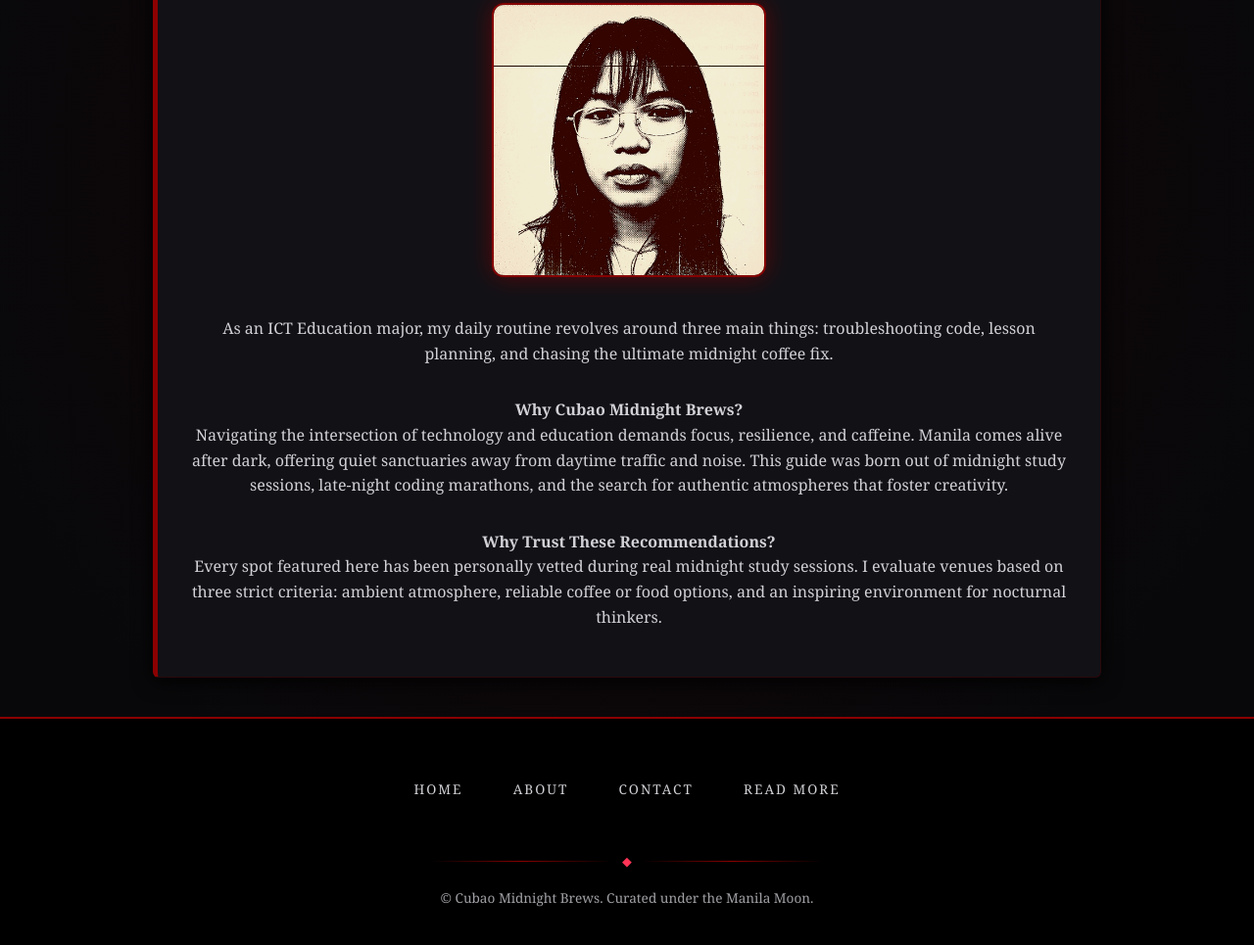
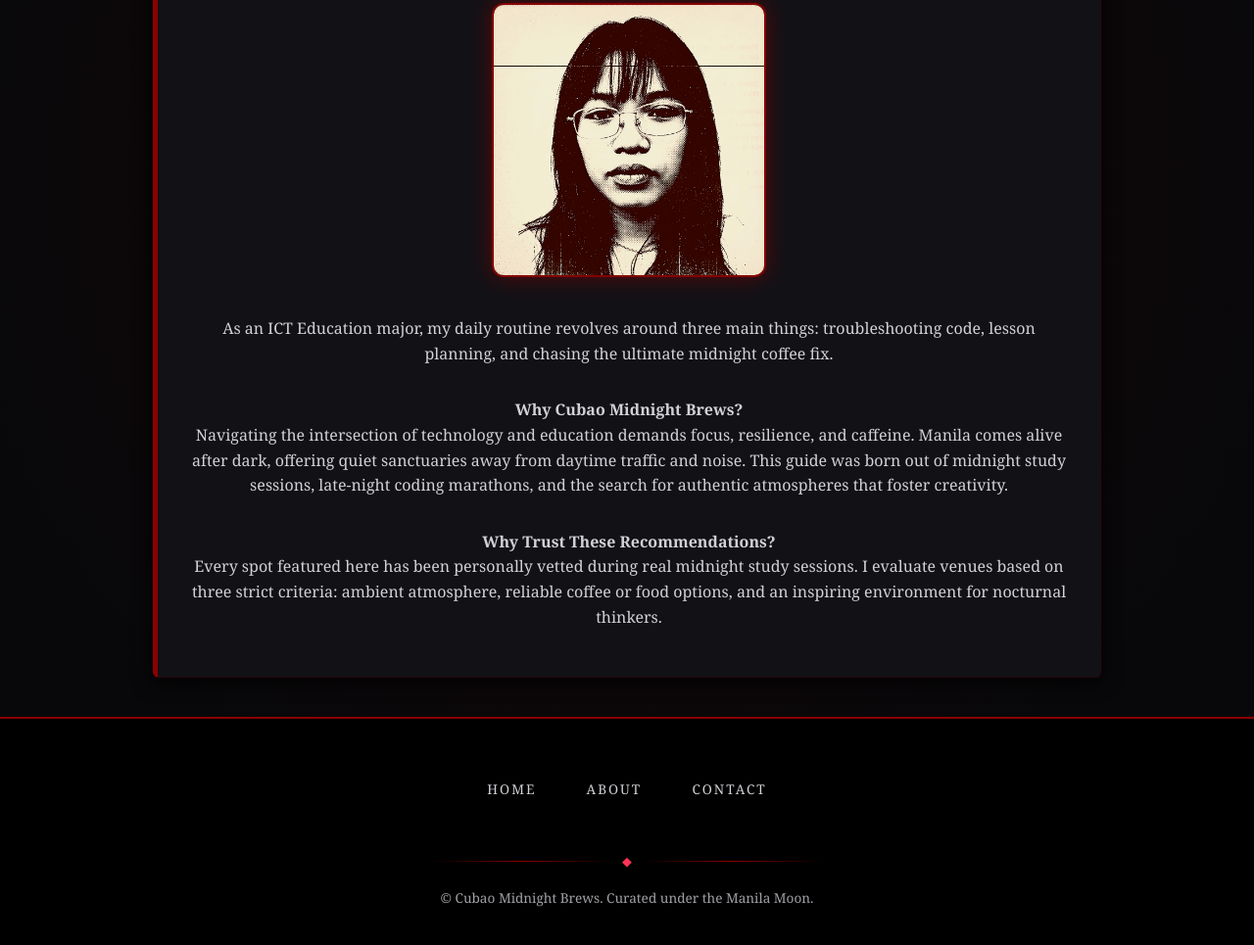
Before and after one commit to coleentajima1405/cubao-midnight-brews, a plain HTML site: page about.html in a window 1280 px wide. Shown: the part 592-1557 px from the top of the page at 98% size. Drawn offline with Linux system fonts and the light colour scheme.

Commit message:
deleted unnecessary lines in the about.html and index.html files to fix the HTML structure and ensure proper linking of the stylesheet.

```diff
--- a/about.html
+++ b/about.html
@@ -44,7 +44,6 @@
         <li><a href="index.html">Home</a></li>
         <li><a href="about.html">About</a></li>
         <li><a href="contact.html">Contact</a></li>
-        <li><a href="places/warehouse_coffee.html">Read more</a></li>
       </ul>
     </nav>
     <div class="gothic-divider"><span>◆</span></div>
```
